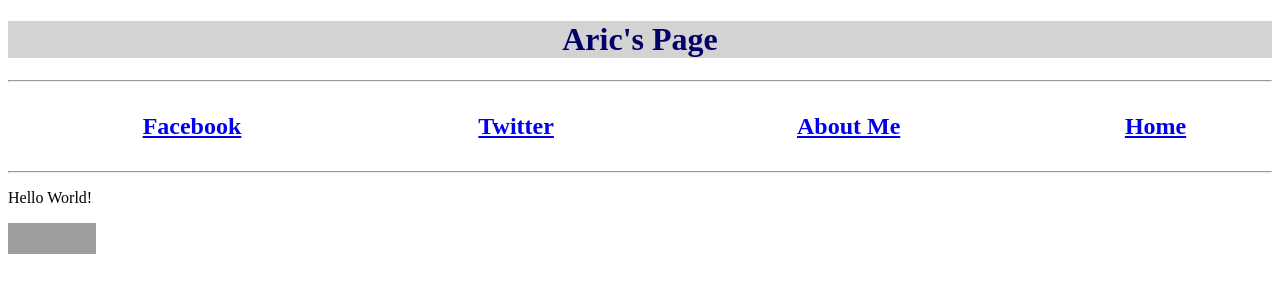
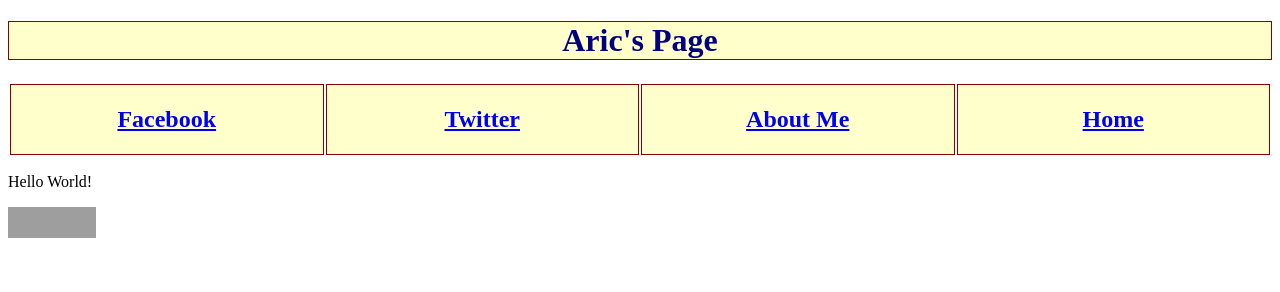
Before and after one commit to arimyers/HW2, a plain HTML site: page resume.html in a window 1280 px wide. Drawn offline with Linux system fonts and the light colour scheme; grey boxes are pictures that could not be loaded.

Commit message:
Added some color to the navagation bar

```diff
--- a/resume.html
+++ b/resume.html
@@ -6,21 +6,19 @@
 
 <head> <title>Aric's Resume</title> </head>
 <body>
-<div>
-	<h1 style="color:#000066; background-color:lightgrey; text-align: center">Aric's Page</h1>
+<div style="font-family:Lucida Bright">
+	<h1 style="color:#000080; background-color:#ffffcc; text-align: center; border:1px solid darkred"><b>
+	Aric's Page</b></h1>
 
-	<hr />
+
 	<table style="width:100%">
 		<tr>
-			<td style="text-align:center"><h2><a href="https://www.facebook.com/aricjm">Facebook</a></h2></td>
-			<td style="text-align:center"><h2><a href="https://twitter.com/aricjm">Twitter</a></h2></td>
-			<td style="text-align:center"><h2><a href="http://about.me/aric_myers">About Me</a></h2></td>
-			<td style="text-align:center"><h2><a href="./index.html">Home</a></h2></td>
+			<td style="background-color:#ffffcc; text-align:center; width:25%; border:1px solid darkred"><h2><a href="https://www.facebook.com/aricjm" link="color:#ffffcc" hover="color:white" visited="color:white">Facebook</a></h2></td>
+			<td style="background-color:#ffffcc; text-align:center; width:25%; border:1px solid darkred"><h2><a href="https://twitter.com/aricjm">Twitter</a></h2></td>
+			<td style="background-color:#ffffcc; text-align:center; width:25%; border:1px solid darkred"><h2><a href="http://about.me/aric_myers">About Me</a></h2></td>
+			<td style="background-color:#ffffcc; text-align:center; width:25%; border:1px solid darkred"><h2><a href="./index.html">Home</a></h2></td>
 		</tr>
 	</table>
-	<hr />
-<body>
-<div>
 
 	<p>
 		Hello World!
```
Also changed, not shown: index.html (+9 -8 lines).
